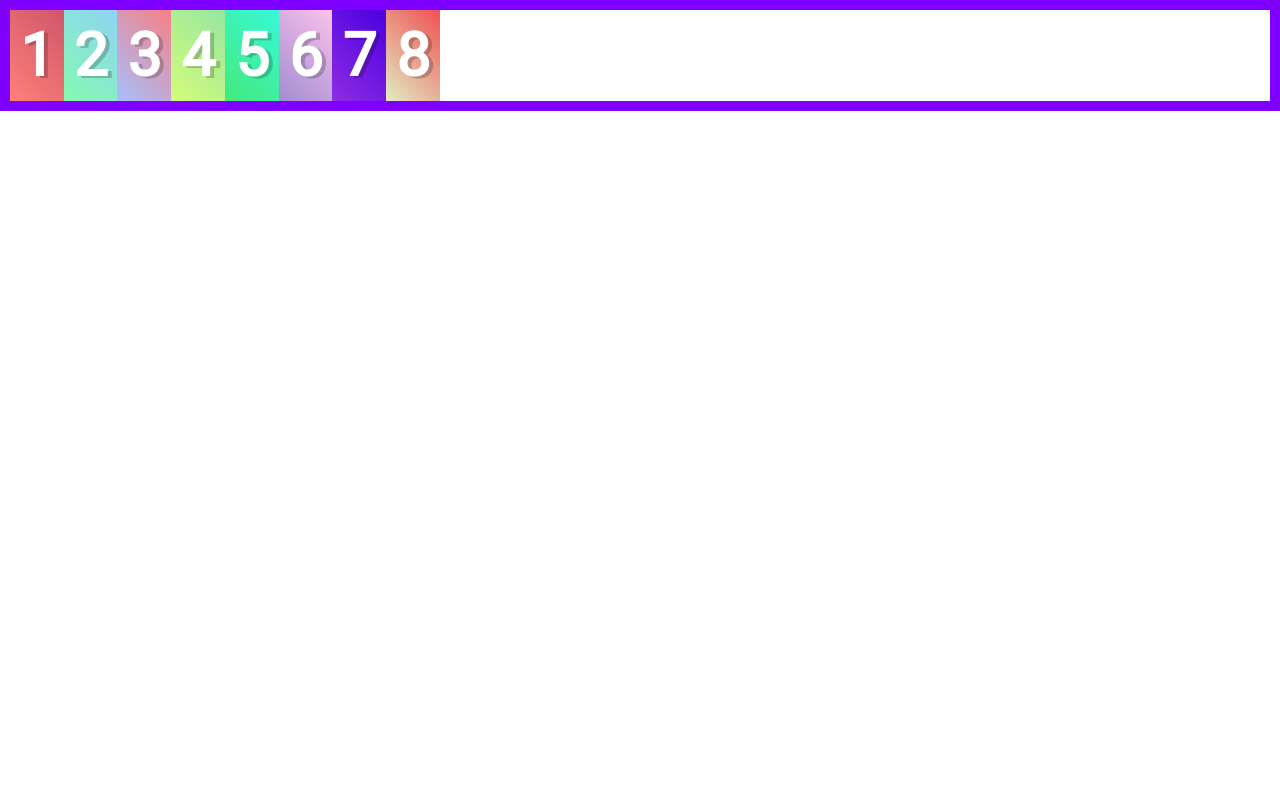
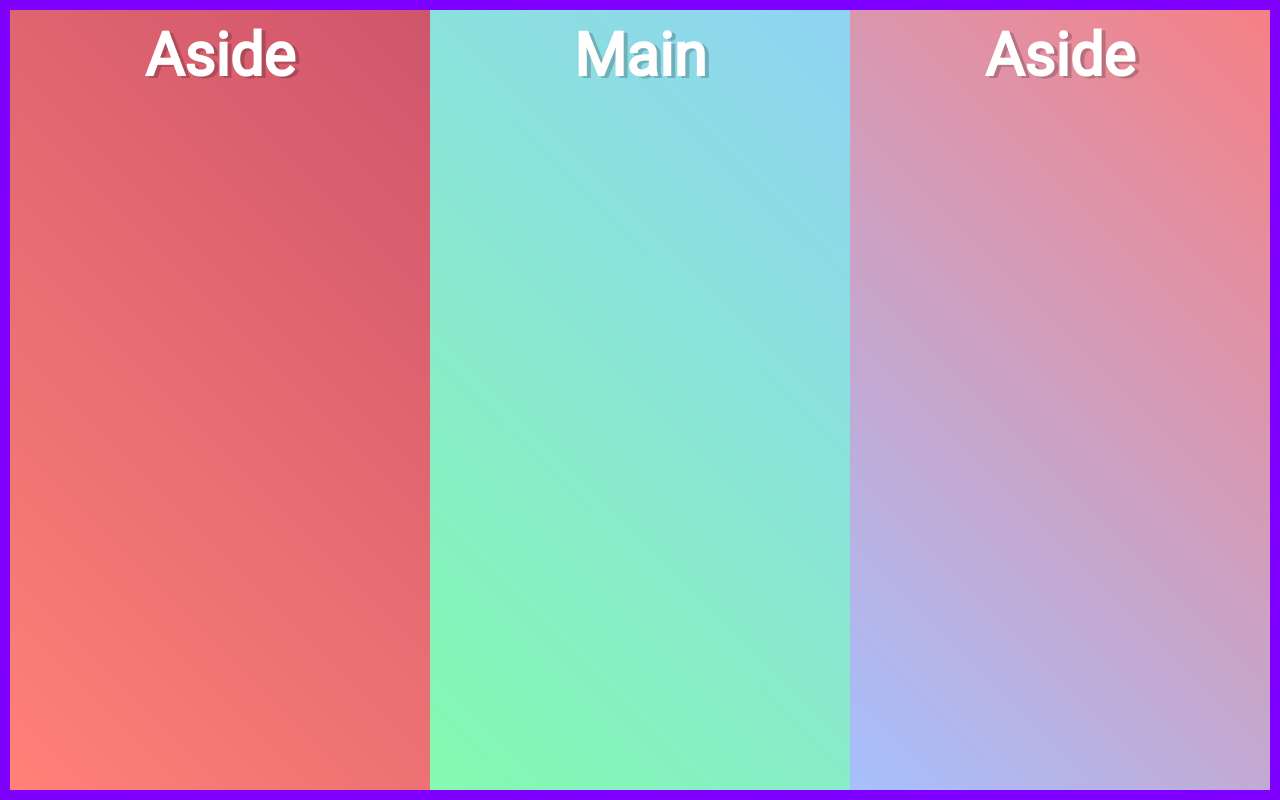
Before and after one commit to dima92/css-flexbox, a plain HTML site: page index.html in a window 1280 px wide. Drawn offline with Linux system fonts and the light colour scheme.

Commit message:
add lesson_02

```diff
--- a/index.html
+++ b/index.html
@@ -9,14 +9,14 @@
 </head>
 <body>
 <div class="flex-container">
-  <div class="flex-item item-1">1</div>
-  <div class="flex-item item-2">2</div>
-  <div class="flex-item item-3">3</div>
-  <div class="flex-item item-4">4</div>
+  <div class="flex-item item-1">Aside</div>
+  <div class="flex-item item-2">Main</div>
+  <div class="flex-item item-3">Aside</div>
+  <!-- <div class="flex-item item-4">4</div>
   <div class="flex-item item-5">5</div>
   <div class="flex-item item-6">6</div>
   <div class="flex-item item-7">7</div>
-  <div class="flex-item item-8">8</div>
+  <div class="flex-item item-8">8</div> -->
 </div>
 </body>
 </html>
--- a/styles.css
+++ b/styles.css
@@ -52,4 +52,16 @@
 /* Custom styles */
 .flex-container {
   display: flex;
+  flex-direction: row;
+  min-height: 100vh;
 }
+
+.flex-item {
+  flex: 1;
+}
+
+@media screen and (max-width: 650px) {
+  .flex-container {
+    flex-direction: column;
+  }
+}
```
